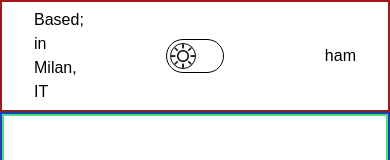
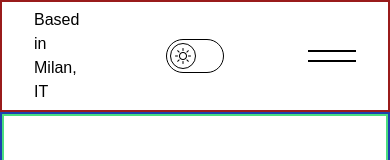
Before and after one commit to prometheus-coding/frontend-portfolio-prometheuscoding, a Next.js app: page / in a window 390 px wide. Shown: the top 160 px of the page. Built offline with nearby package versions, Linux system fonts and the light colour scheme.

Commit message:
hamburger menu stilizzato

```diff
--- a/app/components/HamburgerMenu.tsx
+++ b/app/components/HamburgerMenu.tsx
@@ -1,7 +1,10 @@
 const LocationText = () => {
   return (
-    <div className="pr-8 w-1/6 flex justify-end">
-      <div>ham</div>
+    <div className="w-1/6 flex justify-end pr-8">
+      <div className="h-3 flex flex-col gap-2">
+        <div className="w-12 h-1 bg-black"></div>
+        <div className="w-12 h-1 bg-black"></div>
+      </div>
     </div>
   );
 };
--- a/app/components/LocationText.tsx
+++ b/app/components/LocationText.tsx
@@ -1,7 +1,7 @@
 const LocationText = () => {
   return (
     <div className="w-1/6 pl-8 flex">
-      <div className="">Based in Milan, IT</div>;
+      <div className="">Based in Milan, IT</div>
     </div>
   );
 };
--- a/app/components/ToggleDarkMode.tsx
+++ b/app/components/ToggleDarkMode.tsx
@@ -3,7 +3,7 @@ const ToggleDarkMode = () => {
     <div className="w-2/3 flex justify-center">
       <div className="w-14 h-8 rounded-full outline outline-1 outline-black flex justify-start items-center pl-1">
         <div className="w-6 h-6 rounded-full outline outline-1 outline-black">
-          <div className="">
+          <div className="p-1">
             <img src="./headerAssets/467619.png" />
           </div>
         </div>
```
